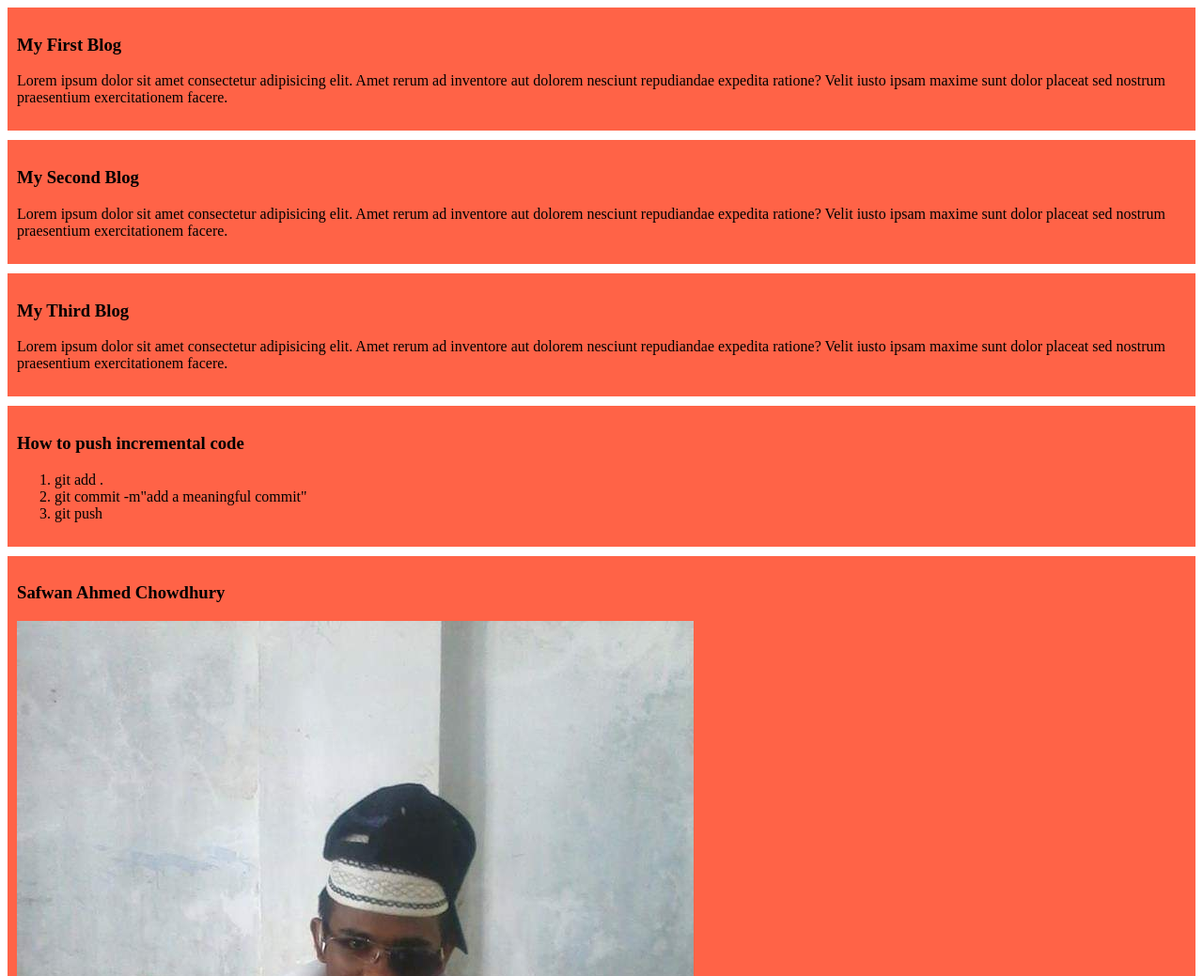
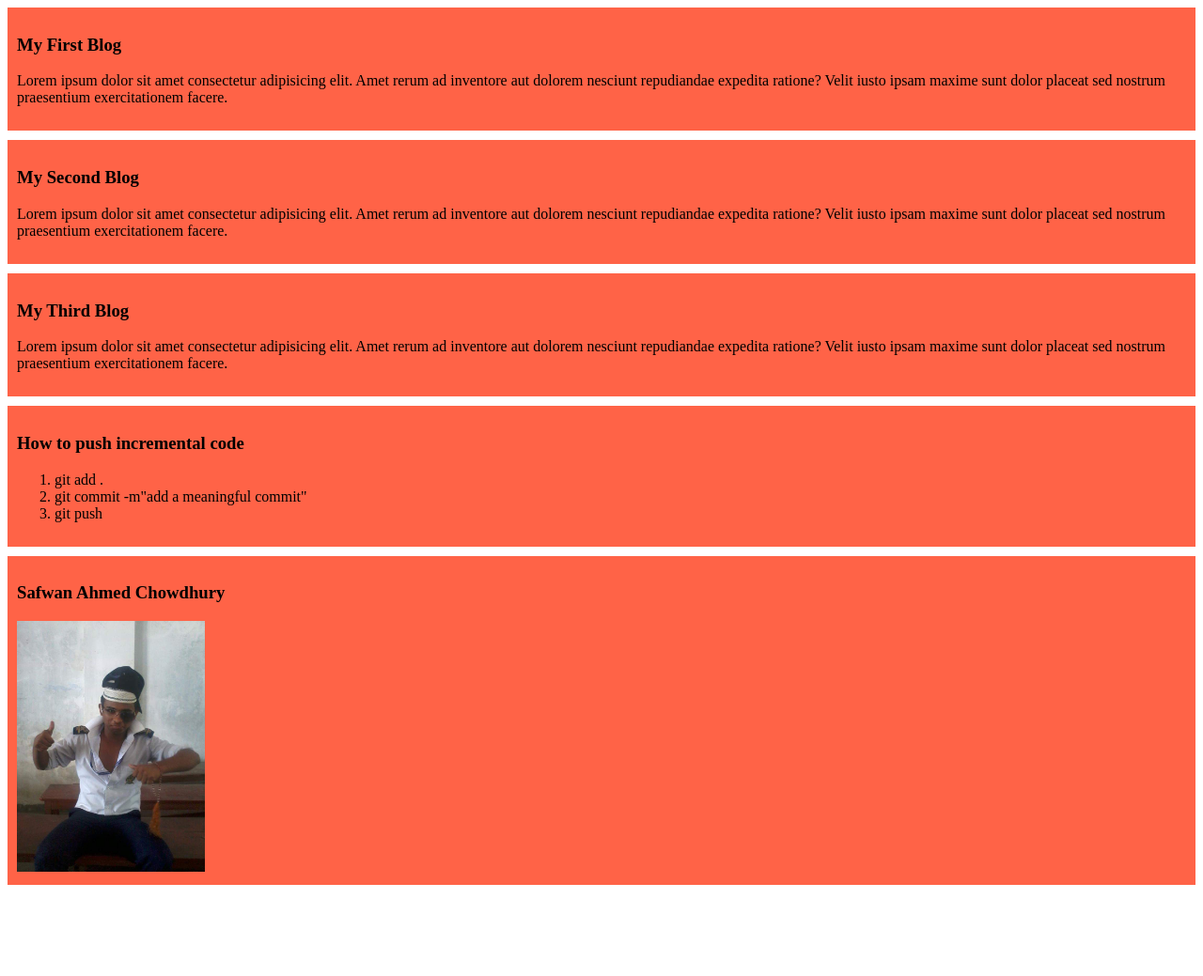
Before and after one commit to utopian7/my-first-simple-website, a plain HTML site: page index.html in a window 1280 px wide. Shown: the top 1039 px of the page at 94% size. After the commit the page ends 952 px from the top, so only its background shows below. Drawn offline with Linux system fonts and the light colour scheme.

Commit message:
added width

```diff
--- a/index.html
+++ b/index.html
@@ -29,7 +29,7 @@
     </div>
     <div>
         <h3>Safwan Ahmed Chowdhury</h3>
-        <img src="images/Safwan.jpg" alt="">
+        <img width="200px" src="images/Safwan.jpg" alt="">
     </div>
 
 </body>
--- a/styles/blog.css
+++ b/styles/blog.css
@@ -2,4 +2,5 @@ div{
     background-color: tomato;
     padding: 10px;
     margin-bottom: 10px;
+    image size: 200px 300px;
 }
```
